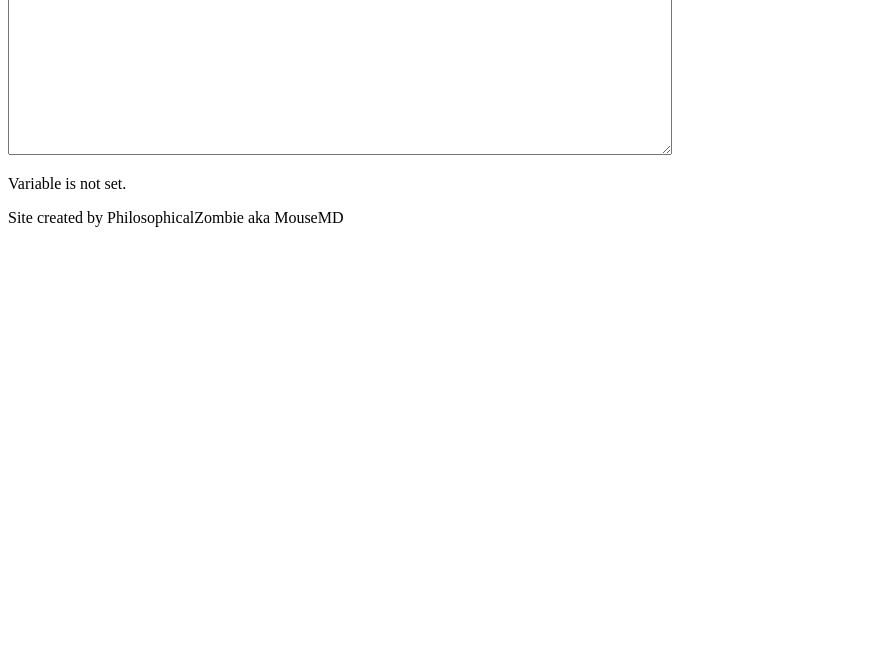
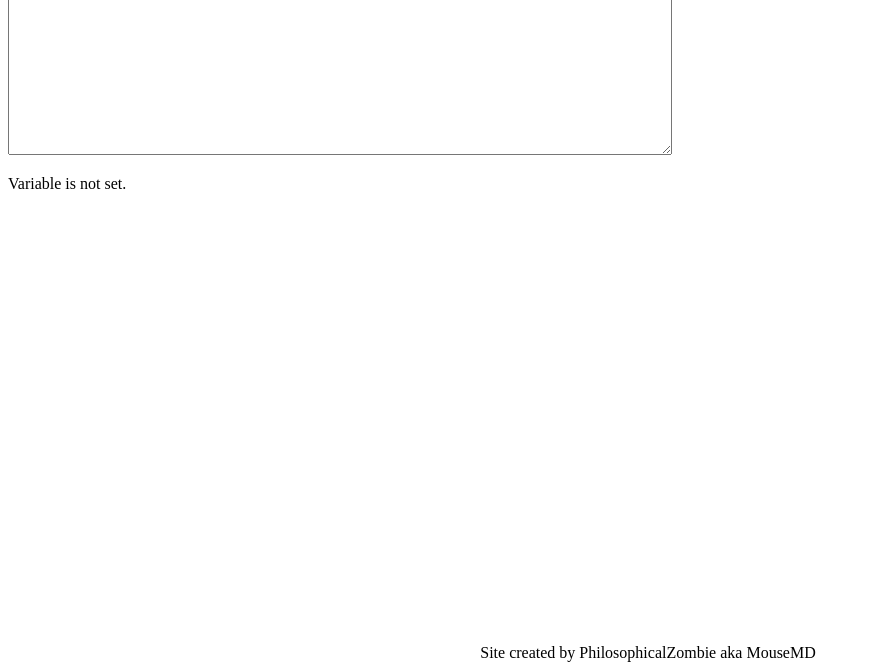
Before and after one commit to mouseMD/xo_server, a Python web app: template templates/index.html in a window 1280 px wide. Shown: the part 128-800 px from the top of the page, without its empty margins (0-871 px from the left). Run offline with Jinja, Linux system fonts and the light colour scheme; the template is opened without the code that fills it, so the values that code supplies are empty.

Commit message:
Improve footer position on the page

```diff
--- a/static/style.css
+++ b/static/style.css
@@ -124,3 +124,11 @@
 .form-container .btn:hover, .login-button:hover, .register-button:hover {
   opacity: 1;
 }
+
+#footer {
+    position: fixed;
+    bottom: 0;
+    margin-bottom:10px;
+    text-align: center;
+    width: 100%;
+}
```
